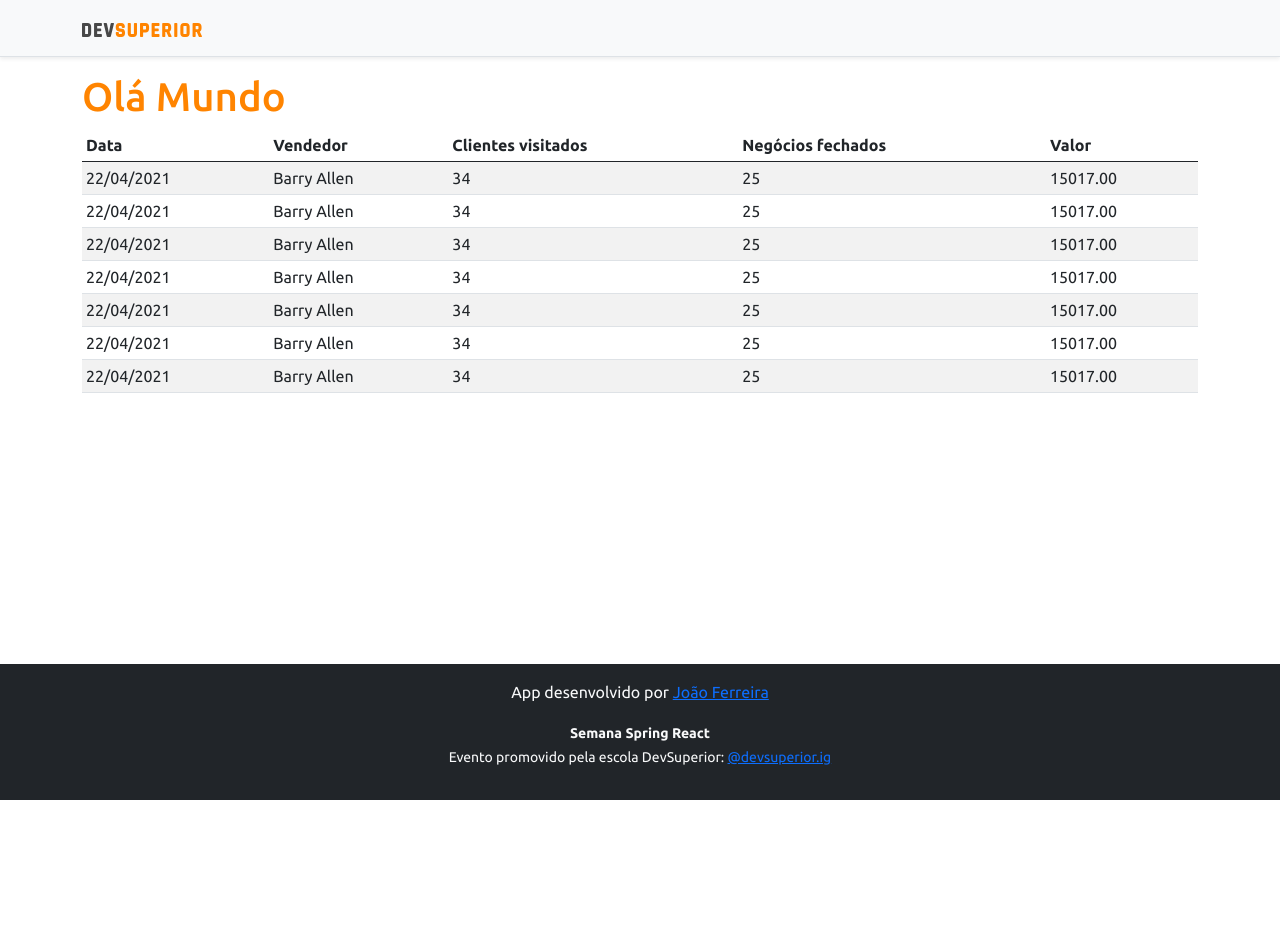
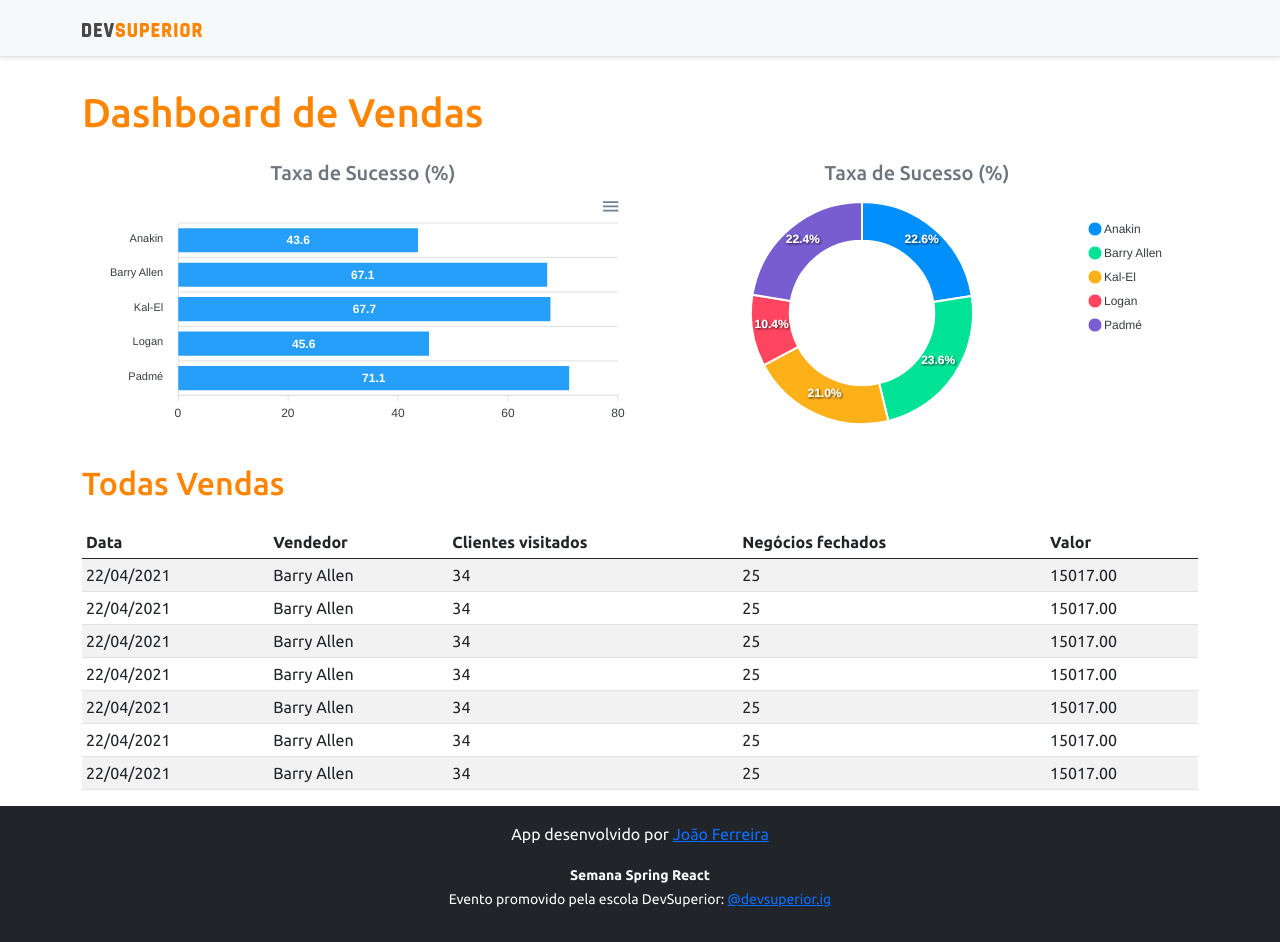
Before and after one commit to joaojf/projeto-sds3, a React (Create React App) app in the folder frontend/: page / in a window 1280 px wide. Before the commit the page ends 800 px from the top, so only its background shows below. Built offline with nearby package versions, Linux system fonts and the light colour scheme.

Commit message:
Static charts

```diff
--- a/frontend/package.json
+++ b/frontend/package.json
@@ -11,8 +11,10 @@
     "@types/node": "^12.0.0",
     "@types/react": "^17.0.0",
     "@types/react-dom": "^17.0.0",
+    "apexcharts": "^3.26.1",
     "bootstrap": "^5.0.0",
     "react": "^17.0.2",
+    "react-apexcharts": "^1.3.9",
     "react-dom": "^17.0.2",
     "react-scripts": "4.0.3",
     "typescript": "^4.1.2",
--- a/frontend/src/App.tsx
+++ b/frontend/src/App.tsx
@@ -1,4 +1,6 @@
+import BarChart from "components/BarChart";
 import DataTable from "components/DataTable";
+import DonutChart from "components/DonutChart";
 import Footer from "components/Footer";
 import NavBar from "components/NavBar";
 
@@ -7,11 +9,26 @@
     <>
       <NavBar />
       <div className="container">
-        <h1 className="text-primary">Olá Mundo</h1>
+        <h1 className="text-primary py-3">Dashboard de Vendas</h1>
 
-        <DataTable/>
+        <div className='row px-3'>
+          <div className='col-sm-6'>
+            <h5 className= 'text-center text-secondary'>Taxa de Sucesso (%)</h5>
+            <BarChart />
+          </div>
+          <div className='col-sm-6'>
+            <h5 className= 'text-center text-secondary'> Taxa de Sucesso (%)</h5>
+            <DonutChart />
+          </div>
+        </div>
+
+        <div className='py-3'>
+          <h2 className='text-primary'>Todas Vendas</h2>
+        </div>
+
+        <DataTable />
       </div>
-      <Footer/>
+      <Footer />
     </>
   );
 }
--- /dev/null
+++ b/frontend/src/components/BarChart/index.tsx
@@ -0,0 +1,33 @@
+import Chart from 'react-apexcharts'
+
+const BarChart = () => {
+    const options = {
+        plotOptions: {
+            bar: {
+                horizontal: true,
+            }
+        },
+    };
+
+    const mockData = {
+        labels: {
+            categories: ['Anakin', 'Barry Allen', 'Kal-El', 'Logan', 'Padmé']
+        },
+        series: [
+            {
+                name: "% Sucesso",
+                data: [43.6, 67.1, 67.7, 45.6, 71.1]
+            }
+        ]
+    };
+    return (
+        <Chart
+            options={{ ...options, xaxis: mockData.labels }}
+            series={mockData.series}
+            type='bar'
+            height='240'
+        />
+    );
+}
+
+export default BarChart;
--- /dev/null
+++ b/frontend/src/components/DonutChart/index.tsx
@@ -0,0 +1,26 @@
+import Chart from 'react-apexcharts'
+
+const DountChart = () => {
+
+    const mockData = {
+        series: [477138, 499928, 444867, 220426, 473088],
+        labels: ['Anakin', 'Barry Allen', 'Kal-El', 'Logan', 'Padmé']
+    }
+
+    const options = {
+        legend: {
+            show: true
+        }
+    }
+
+    return (
+        <Chart
+            options={{ ...options, labels: mockData.labels }}
+            series={mockData.series}
+            type='donut'
+            height='240'
+        />
+    );
+}
+
+export default DountChart;
```
Also changed, not shown: frontend/src/components/Footer/index.tsx (line endings or trailing spaces), 1 other file (tests, documents, lock files or other folders).
